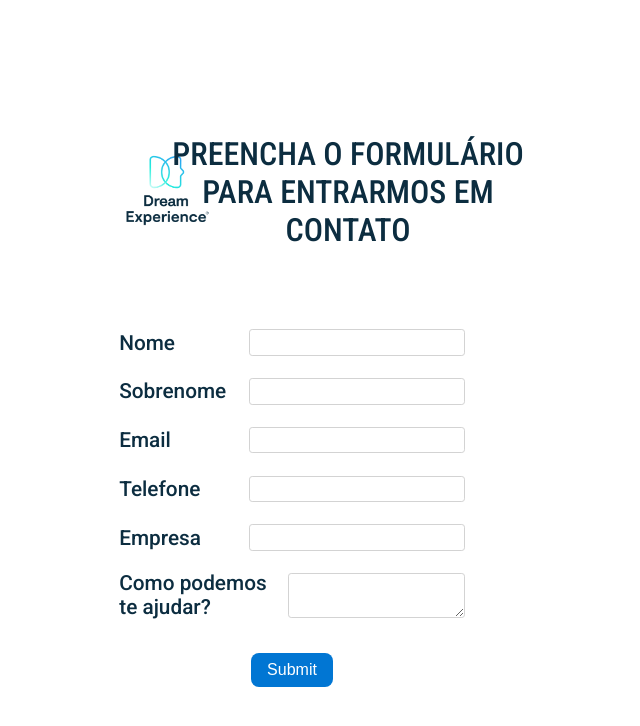
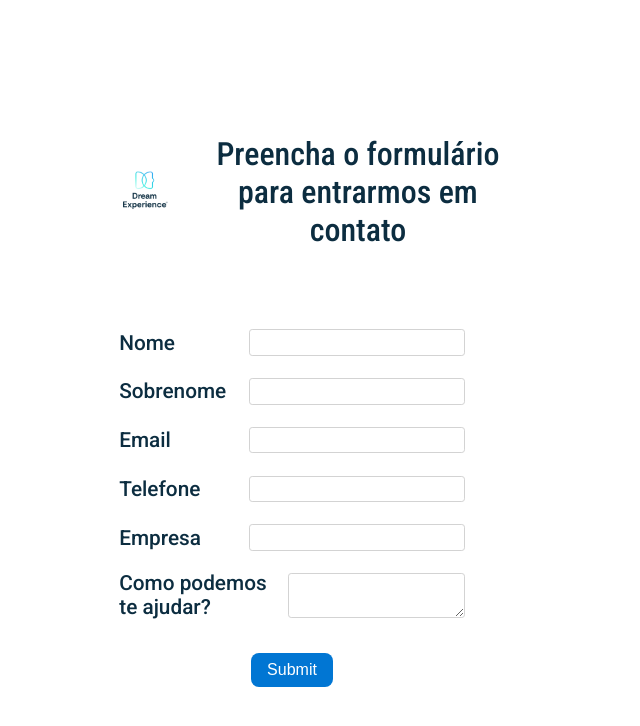
Before and after one commit to amiola/lead-ES, a plain HTML site: page index.html in a window 1280 px wide. Shown: the whole page, without its empty margins (348-988 px from the left). Drawn offline with Linux system fonts and the light colour scheme.

Commit message:
status lead

```diff
--- a/index.html
+++ b/index.html
@@ -29,7 +29,7 @@
         <div class="img">
           <img src="./img/LogoDreamXP.png" alt="" />
         </div>
-        <h1>PREENCHA O FORMULÁRIO PARA ENTRARMOS EM CONTATO</h1>
+        <h1>Preencha o formulário para entrarmos em contato</h1>
       </div>
 
       <input type="hidden" name="oid" value="00DDC0000008vIr" />
@@ -38,6 +38,8 @@
         name="retURL"
         value="https://vendas-es.netlify.app/lead-criado/index.html"
       />
+
+      <input id="lead_source" name="lead_source" type="hidden" value="Site" />
 
       <!-- <input type="hidden" name="debug" value=1>
       <input type="hidden" name="debugEmail" value="agustin.miola@dreamxp.com.br">  -->
--- a/style.css
+++ b/style.css
@@ -38,8 +38,9 @@ h1{
     text-align: center;
     font-weight: 500;
     font-family: 'Roboto Condensed', sans-serif;
-    flex: 3 1 10rem;
-    margin-left: -4rem;
+    padding: 0 1rem;
+    /* flex: 3 1 10rem; */
+    /* margin-left: -4rem; */
 }
 input, textarea, select{
     padding: 0.2rem;
```
